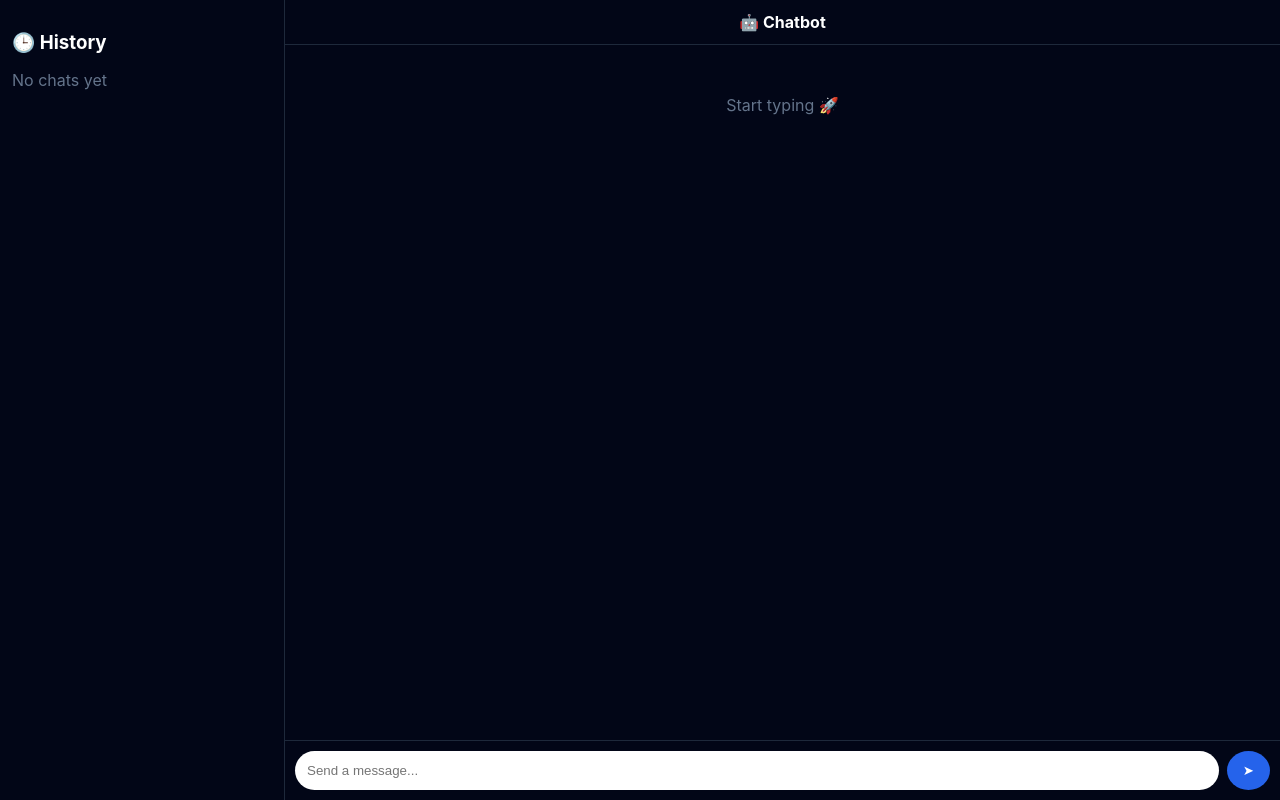
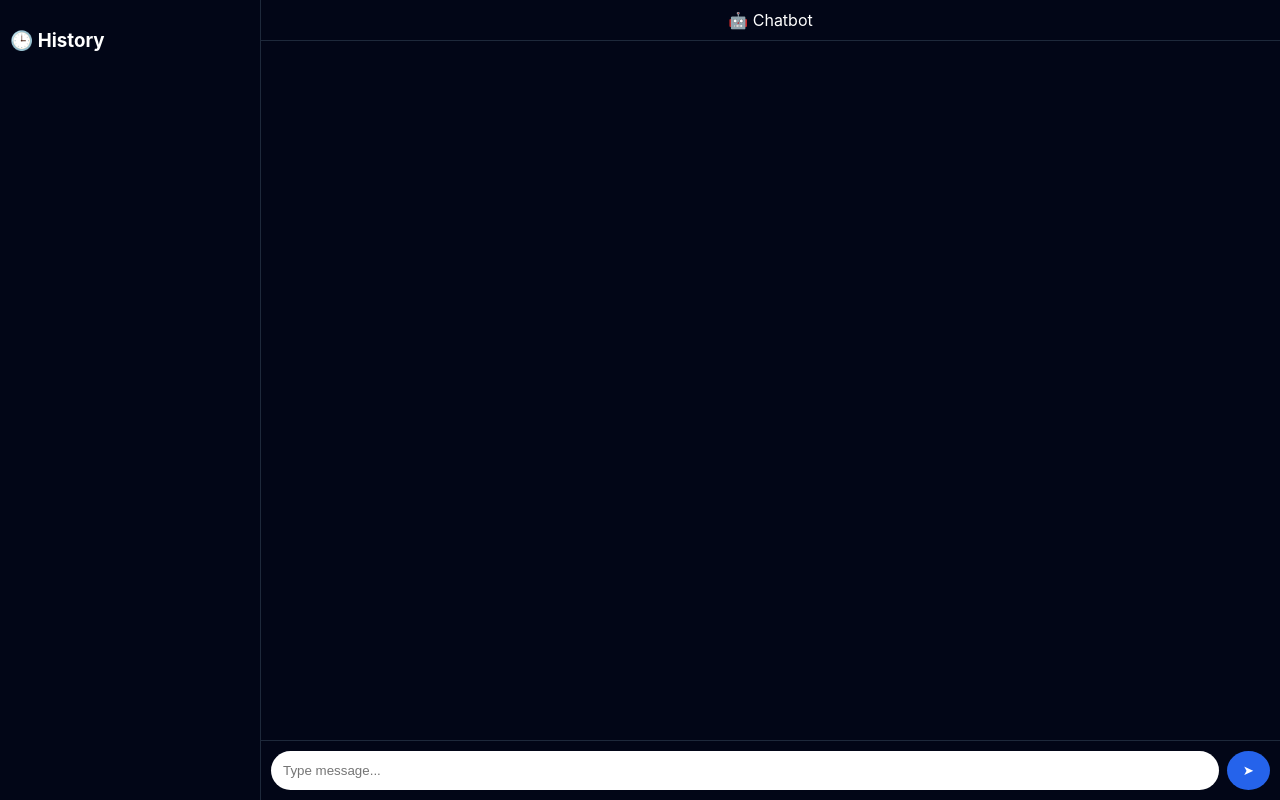
Before and after one commit to Sumitkumarseth/chatbot-frontend, a React (Create React App) app: page / in a window 1280 px wide. Built offline with nearby package versions, Linux system fonts and the light colour scheme.

Commit message:
UI upgraded with typing effect & sounds

```diff
--- a/src/ChatUI.js
+++ b/src/ChatUI.js
@@ -1,4 +1,4 @@
-import { useState } from "react";
+import { useState, useRef, useEffect } from "react";
 import axios from "axios";
 
 export default function ChatUI() {
@@ -6,9 +6,34 @@ export default function ChatUI() {
   const [messages, setMessages] = useState([]);
   const [loading, setLoading] = useState(false);
   const [history, setHistory] = useState([]);
+  const chatRef = useRef(null);
 
   const PROJECT_ID = "6966697d271449d58f2bef51";
-  const TOKEN = "Bearer eyJhbGciOiJIUzI1NiIsInR5cCI6IkpXVCJ9.eyJpZCI6IjY5NjY2MzYzMjcxNDQ5ZDU4ZjJiZWY0YyIsImlhdCI6MTc2ODMxODYxM30.TKwbU7TMspTI8StMe3sRjtWs1c6MW4QFMNt7X1padcA";
+  const TOKEN =
+    "Bearer eyJhbGciOiJIUzI1NiIsInR5cCI6IkpXVCJ9...";
+
+  // auto scroll bottom
+  useEffect(() => {
+    chatRef.current?.scrollIntoView({ behavior: "smooth" });
+  }, [messages, loading]);
+
+  const typeEffect = (text) => {
+    let i = 0;
+    let temp = "";
+
+    const interval = setInterval(() => {
+      temp += text[i];
+      i++;
+
+      setMessages((prev) => {
+        const arr = [...prev];
+        arr[arr.length - 1].text = temp;
+        return arr;
+      });
+
+      if (i === text.length) clearInterval(interval);
+    }, 30);
+  };
 
   const sendMsg = async () => {
     if (!msg.trim()) return;
@@ -20,26 +45,19 @@ export default function ChatUI() {
 
     try {
       const res = await axios.post(
-  `https://chatbot-backend-dcvu.onrender.com/api/chat/${PROJECT_ID}`,
-  { message: msg },
-  {
-    headers: {
-      Authorization: TOKEN
-    }
-  }
-);
+        `https://chatbot-backend-dcvu.onrender.com/api/chat/${PROJECT_ID}`,
+        { message: msg },
+        { headers: { Authorization: TOKEN } }
+      );
 
-
-      const botMsg = { role: "bot", text: res.data.reply };
+      const botMsg = { role: "bot", text: "" };
       setMessages((prev) => [...prev, botMsg]);
 
-      // Auto history save
+      typeEffect(res.data.reply);
+
       setHistory((prev) => [
         ...prev,
-        {
-          id: Date.now(),
-          title: userMsg.text.slice(0, 25),
-        },
+        { id: Date.now(), title: msg.slice(0, 25) },
       ]);
     } catch (err) {
       alert("Server error");
@@ -52,11 +70,7 @@ export default function ChatUI() {
     <div style={styles.wrapper}>
       {/* SIDEBAR */}
       <div style={styles.sidebar}>
-        <h3 style={{ marginBottom: "10px" }}>🕒 History</h3>
-
-        {history.length === 0 && (
-          <p style={{ color: "#64748b" }}>No chats yet</p>
-        )}
+        <h3>🕒 History</h3>
 
         {history.map((h) => (
           <div key={h.id} style={styles.historyItem}>
@@ -65,15 +79,11 @@ export default function ChatUI() {
         ))}
       </div>
 
-      {/* CHAT AREA */}
+      {/* CHAT */}
       <div style={styles.chatArea}>
         <div style={styles.header}>🤖 Chatbot</div>
 
         <div style={styles.chatBox}>
-          {messages.length === 0 && (
-            <p style={styles.empty}>Start typing 🚀</p>
-          )}
-
           {messages.map((c, i) => (
             <div
               key={i}
@@ -91,7 +101,6 @@ export default function ChatUI() {
                   padding: "12px 16px",
                   borderRadius: "18px",
                   maxWidth: "75%",
-                  color: "white",
                 }}
               >
                 {c.text}
@@ -100,10 +109,14 @@ export default function ChatUI() {
           ))}
 
           {loading && (
-            <div style={{ margin: "10px", color: "#94a3b8" }}>
-              Bot typing...
+            <div style={styles.typing}>
+              <span></span>
+              <span></span>
+              <span></span>
             </div>
           )}
+
+          <div ref={chatRef}></div>
         </div>
 
         {/* INPUT */}
@@ -113,7 +126,7 @@ export default function ChatUI() {
             onChange={(e) => setMsg(e.target.value)}
             onKeyDown={(e) => e.key === "Enter" && sendMsg()}
             style={styles.input}
-            placeholder="Send a message..."
+            placeholder="Type message..."
           />
 
           <button onClick={sendMsg} style={styles.sendBtn}>
@@ -135,20 +148,17 @@ const styles = {
   },
 
   sidebar: {
-    width: "260px",
-    background: "#020617",
+    width: "240px",
+    padding: "10px",
     borderRight: "1px solid #1e293b",
-    padding: "12px",
-    overflowY: "auto",
   },
 
   historyItem: {
-    padding: "8px",
+    padding: "6px",
+    margin: "4px 0",
     borderRadius: "6px",
     cursor: "pointer",
-    color: "#cbd5f5",
     background: "#020617",
-    marginBottom: "6px",
   },
 
   chatArea: {
@@ -158,10 +168,9 @@ const styles = {
   },
 
   header: {
+    padding: "10px",
     textAlign: "center",
-    padding: "12px",
     borderBottom: "1px solid #1e293b",
-    fontWeight: "bold",
   },
 
   chatBox: {
@@ -170,10 +179,10 @@ const styles = {
     padding: "10px",
   },
 
-  empty: {
-    textAlign: "center",
-    marginTop: "40px",
-    color: "#64748b",
+  typing: {
+    display: "flex",
+    gap: "5px",
+    padding: "10px",
   },
 
   inputBar: {
@@ -187,16 +196,14 @@ const styles = {
     padding: "12px",
     borderRadius: "20px",
     border: "none",
-    outline: "none",
   },
 
   sendBtn: {
     marginLeft: "8px",
+    borderRadius: "50%",
     padding: "10px 16px",
-    borderRadius: "50%",
     border: "none",
     background: "#2563eb",
     color: "white",
-    cursor: "pointer",
   },
 };
```
